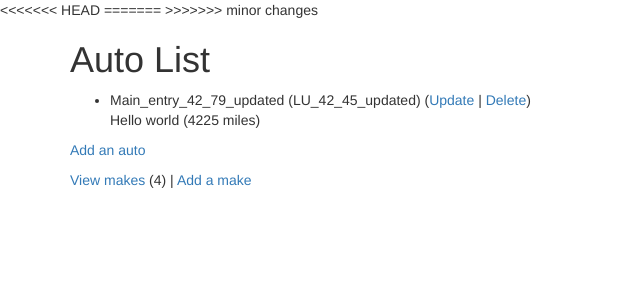
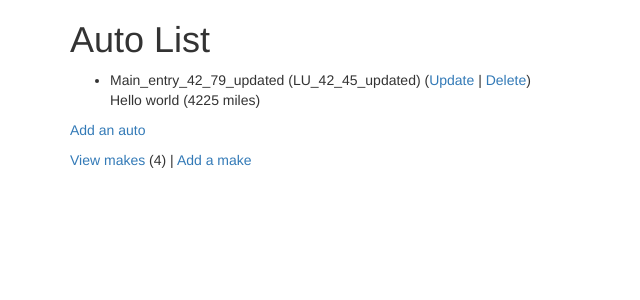
Before and after one commit to srajsonu/Django-CRUD, a Django app: page /autos/ in a window 1280 px wide. Shown: the top 300 px of the page, without its empty margins (0-640 px from the left). Run offline with Django 3.2, Linux system fonts and the light colour scheme; a user stored in the database is signed in; data comes from the database, SQL or seed files in the repository; some libraries are stand-ins or nearby versions.

```diff
--- a/cats/templates/base_bootstrap.html
+++ b/cats/templates/base_bootstrap.html
@@ -7,11 +7,9 @@
 <!-- Replace this value (42-42) with the one provided by the autograder -->
 <meta name="dj4e" content="d465f14a648b3d0a1faa6f447e526c60">
 
-<<<<<<< HEAD
 <meta name="dj4e-code" content="42160148851626">
-=======
+
 <meta name="dj4e-code" content="99999999">
->>>>>>> minor changes
 
 <link rel="stylesheet"
     href="https://maxcdn.bootstrapcdn.com/bootstrap/3.4.0/css/bootstrap.min.css"
```
